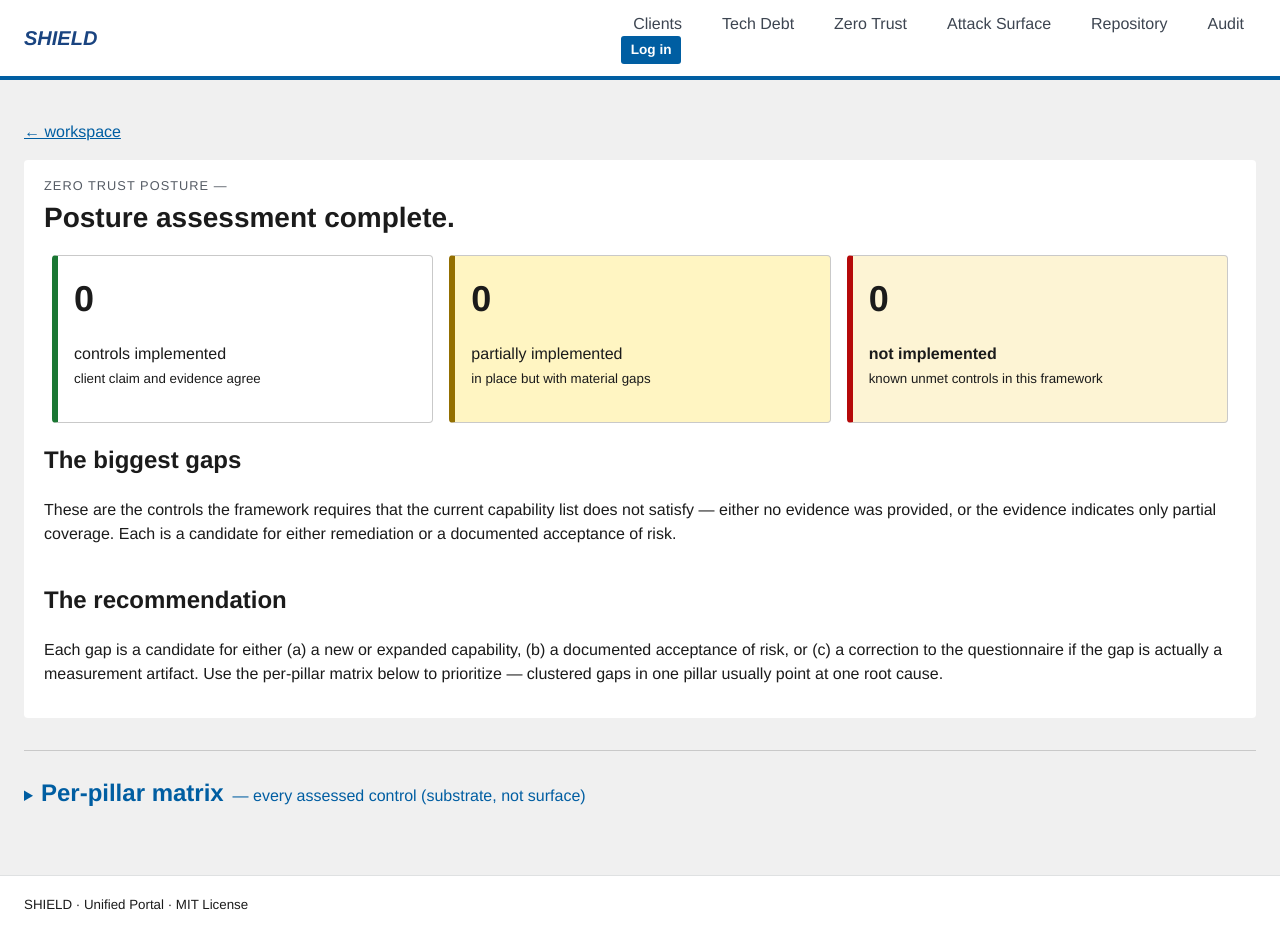
After one commit to gene-png/SHIELD, a Python web app: template shield/templates/p2/project_summary.html in a window 1280 px wide. The commit adds this page. Run offline with Jinja, Linux system fonts and the light colour scheme; the template is opened without the code that fills it, so the values that code supplies are empty; some libraries are stand-ins or nearby versions.

Commit message:
feat(p1,p2): executive project_summary pages mirroring P3's run_detail
New per-project executive view on Tech Debt and Zero Trust, reachable
via "View project summary -> " on each platform's workspace. Both
follow the P3 run_detail pattern:

  eyebrow + headline + 3 number cards + top-three cards
  + recommendation paragraph + collapsible technical drill-down

P1 — /platform/tech-debt/project/<id>/summary
  - Numbers: tools owned (cap-list item count), overlap groups
    identified, consolidation savings estimate (USD).
  - Top three cards: the first three overlap groups with category,
    candidates, $/yr, and recommendation.
  - Drill-down: full overlap-group table + shadow-IT table + total
    annual spend.
  - Empty state when no overlap_analysis artifact exists.

P2 — /platform/zero-trust/project/<id>/summary
  - Numbers: implemented / partial / not-implemented from the
    posture summary.
  - Top three cards: the first three controls with ai_assessment !=
    "implemented" and a non-empty gap or rationale.
  - Drill-down: per-pillar matrix grouped by framework pillar.
  - Empty state when no current_state_assessment artifact exists.

The empty states are intentional: the page is meant to be linkable
from email/Slack before the analysis has run, so it can't 404.

Workspace links:
  - P1 workspace now shows "View project summary -> " when at least
    one overlap_analysis artifact exists.
  - P2 workspace shows the same when a current_state_assessment
    exists.

Tests: 4 new tests covering both empty states and the populated
headline/gap surfacing. Full suite 58/58.

Co-Authored-By: Claude Opus 4.7 (1M context) <noreply@anthropic.com>

```diff
--- /dev/null
+++ b/shield/templates/p2/project_summary.html
@@ -0,0 +1,174 @@
+{% extends "_layout/base.html" %}
+{% block title %}Zero Trust summary · {{ project.name }}{% endblock %}
+{% block content %}
+<p>
+  <a href="{{ url_for('p2.workspace', project_id=project.id) }}">&larr; workspace</a>
+</p>
+
+{% if assessment is none %}
+  <section class="shield-exec">
+    <p class="shield-exec__eyebrow">Zero Trust summary &mdash; {{ project.client.name }}</p>
+    <h1 class="shield-exec__headline">Nothing to summarize yet.</h1>
+    <p class="usa-prose">
+      This page becomes the project's executive view once the
+      current-state assessment has run. From the workspace: answer the
+      questionnaire, attach evidence where you have it, then
+      <strong>Run current-state assessment</strong>.
+    </p>
+    <p><a class="usa-button" href="{{ url_for('p2.workspace', project_id=project.id) }}">Open workspace</a></p>
+  </section>
+{% else %}
+
+{# ============ EXECUTIVE READING PATH (mirror of P3 run_detail) ============ #}
+
+{%- set summary  = assessment.get('summary')  or {} -%}
+{%- set controls = assessment.get('controls') or [] -%}
+
+{# Top 3 gaps: controls whose AI assessment is anything other than
+   "implemented", with a non-empty gap statement. Stable order: walk
+   the controls list as returned by the analysis. #}
+{%- set gaps = [] -%}
+{%- for c in controls -%}
+  {%- if c.get('ai_assessment') and c.get('ai_assessment') != 'implemented' and (c.get('gap') or c.get('rationale')) -%}
+    {%- set _ = gaps.append(c) -%}
+  {%- endif -%}
+{%- endfor -%}
+
+<section class="shield-exec">
+  <p class="shield-exec__eyebrow">
+    Zero Trust posture &mdash; {{ project.client.name }}
+    {% if framework %} &middot; <small>{{ framework.name }}</small>{% endif %}
+  </p>
+  <h1 class="shield-exec__headline">
+    {{ summary.get('headline', 'Posture assessment complete.') }}
+  </h1>
+
+  <div class="grid-row grid-gap shield-exec__numbers">
+    <div class="tablet:grid-col-4">
+      <div class="usa-card shield-card--good">
+        <h2>{{ summary.get('implemented', 0) }}</h2>
+        <p>controls implemented<br><small>client claim and evidence agree</small></p>
+      </div>
+    </div>
+    <div class="tablet:grid-col-4">
+      <div class="usa-card shield-card--mid">
+        <h2>{{ summary.get('partial', 0) }}</h2>
+        <p>partially implemented<br><small>in place but with material gaps</small></p>
+      </div>
+    </div>
+    <div class="tablet:grid-col-4">
+      <div class="usa-card shield-card--bad" style="border-left:6px solid #b50909">
+        <h2>{{ summary.get('not_implemented', 0) }}</h2>
+        <p><strong>not implemented</strong><br><small>known unmet controls in this framework</small></p>
+      </div>
+    </div>
+  </div>
+
+  <h2>The biggest gaps</h2>
+  <p class="usa-prose">
+    These are the controls the framework requires that the current
+    capability list does not satisfy &mdash; either no evidence was
+    provided, or the evidence indicates only partial coverage. Each is
+    a candidate for either remediation or a documented acceptance of
+    risk.
+  </p>
+
+  <div class="grid-row grid-gap shield-blindspots">
+    {% for c in gaps[:3] %}
+      {% set cat = control_lookup.get(c.get('control_id')) %}
+      <div class="tablet:grid-col-4">
+        <div class="usa-card shield-card--blindspot">
+          <p class="shield-card__tag">
+            <code>{{ c.get('control_id') }}</code>
+            {%- if cat %} &middot; <small>{{ cat.pillar }}</small>{%- endif -%}
+          </p>
+          <h3>{{ cat.title if cat else c.get('control_id') }}</h3>
+          {% if c.get('gap') %}
+            <p class="usa-prose">{{ c.get('gap') }}</p>
+          {% elif c.get('rationale') %}
+            <p class="usa-prose">{{ c.get('rationale') }}</p>
+          {% endif %}
+          {% if c.get('next_step') %}
+            <p class="usa-hint"><strong>Suggested next step:</strong> {{ c.get('next_step') }}</p>
+          {% endif %}
+        </div>
+      </div>
+    {% endfor %}
+  </div>
+
+  {% if gaps | length > 3 %}
+    <p class="usa-hint"><em>&hellip; and {{ gaps | length - 3 }} more gaps in the per-pillar matrix below.</em></p>
+  {% endif %}
+
+  <h2>The recommendation</h2>
+  <p class="usa-prose">
+    Each gap is a candidate for either (a) a new or expanded
+    capability, (b) a documented acceptance of risk, or (c) a
+    correction to the questionnaire if the gap is actually a
+    measurement artifact. Use the per-pillar matrix below to prioritize
+    &mdash; clustered gaps in one pillar usually point at one root
+    cause.
+  </p>
+</section>
+
+{# ============ TECHNICAL SUBSTRATE (drill-down) ============ #}
+
+<details class="shield-substrate" style="margin-top:2rem;">
+  <summary>
+    <h2 style="display:inline">Per-pillar matrix</h2>
+    &nbsp;&mdash; every assessed control (substrate, not surface)
+  </summary>
+  <p class="usa-hint">
+    Latest current-state artifact:
+    <a href="{{ url_for('repository.artifact_detail', artifact_id=assessment_art.id) }}">{{ assessment_art.title }}</a>
+    &middot; {{ assessment_art.created_at.strftime('%Y-%m-%d %H:%M') }}
+  </p>
+
+  {# Group controls by pillar via the framework catalog so the table
+     reads in the order a reviewer expects. Unknown control_ids land
+     under "Other". #}
+  {%- set by_pillar = {} -%}
+  {%- for c in controls -%}
+    {%- set cat = control_lookup.get(c.get('control_id')) -%}
+    {%- set pillar = cat.pillar if cat else 'Other' -%}
+    {%- if pillar not in by_pillar -%}{%- set _ = by_pillar.update({pillar: []}) -%}{%- endif -%}
+    {%- set _ = by_pillar[pillar].append(c) -%}
+  {%- endfor -%}
+
+  {% for pillar, items in by_pillar.items() %}
+    <h3>{{ pillar }}</h3>
+    <table class="usa-table usa-table--striped">
+      <thead>
+        <tr>
+          <th>Control</th><th>Client claim</th><th>Assessment</th><th>Gap</th>
+        </tr>
+      </thead>
+      <tbody>
+        {% for c in items %}
+          {% set cat = control_lookup.get(c.get('control_id')) %}
+          <tr>
+            <td>
+              <code>{{ c.get('control_id') }}</code>
+              {% if cat %}<br><small>{{ cat.title }}</small>{% endif %}
+            </td>
+            <td>{{ c.get('client_claim', '') }}</td>
+            <td>
+              {%- set verdict = c.get('ai_assessment', '') -%}
+              {%- if verdict == 'implemented' -%}
+                <span class="shield-badge shield-badge--human_input">implemented</span>
+              {%- elif verdict == 'partial' -%}
+                <span class="shield-badge shield-badge--human_ai_informed">partial</span>
+              {%- else -%}
+                <span class="shield-badge shield-badge--ai_generated">{{ verdict or 'not implemented' }}</span>
+              {%- endif -%}
+            </td>
+            <td>{{ c.get('gap', '') }}</td>
+          </tr>
+        {% endfor %}
+      </tbody>
+    </table>
+  {% endfor %}
+</details>
+
+{% endif %}
+{% endblock %}
```
Also changed, not shown: shield/p1_techdebt/routes.py (+45 -0 lines), shield/p2_zerotrust/routes.py (+48 -0 lines), shield/templates/p1/project_summary.html (added, +165 -0 lines), shield/templates/p1/workspace.html (+10 -5 lines), shield/templates/p2/workspace.html (+10 -2 lines), tests/test_project_summaries.py (added, +121 -0 lines).
